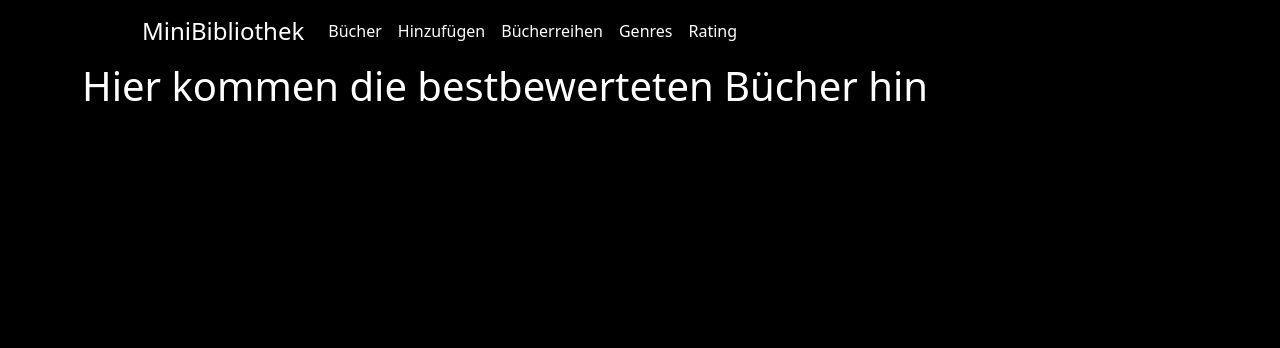
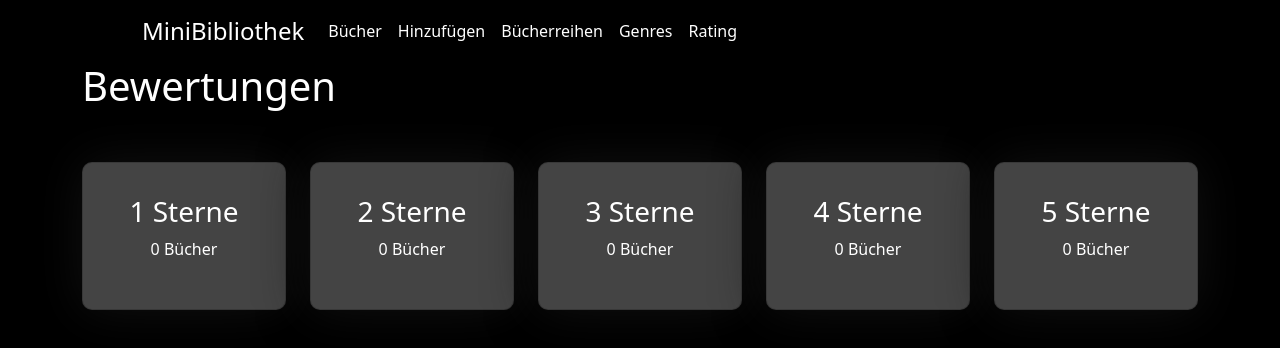
Before and after one commit to bingesam/Abschlussprojekt, a SvelteKit app in the folder bibliothek/: page /rating in a window 1280 px wide. Shown: the top 348 px of the page. Built offline with nearby package versions, Linux system fonts and the light colour scheme; no server answers; the database is empty.

Commit message:
star rating final

```diff
--- a/bibliothek/src/routes/rating/+page.server.js
+++ b/bibliothek/src/routes/rating/+page.server.js
@@ -0,0 +1,14 @@
+import db from '$lib/db.js';
+
+export async function load() {
+  const books = await db.getBooks();
+
+  const ratingCounts = [1, 2, 3, 4, 5].map((stars) => {
+    const count = books.filter((b) => b.rating === stars).length;
+    return { stars, count };
+  });
+
+  return {
+    ratings: ratingCounts
+  };
+}
--- a/bibliothek/src/routes/rating/+page.svelte
+++ b/bibliothek/src/routes/rating/+page.svelte
@@ -1 +1,37 @@
-<h1>Hier kommen die bestbewerteten Bücher hin</h1>
+<script>
+  const { data } = $props();
+</script>
+
+<h1>Bewertungen</h1>
+
+<div class="grid">
+  {#each data.ratings as rating}
+    <a class="card" href={`/rating/${rating.stars}`}>
+      <h3>{rating.stars} Sterne</h3>
+      <p>{rating.count} Bücher</p>
+    </a>
+  {/each}
+</div>
+
+<style>
+  .grid {
+    display: grid;
+    grid-template-columns: repeat(auto-fit, minmax(200px, 1fr));
+    gap: 1.5rem;
+    margin-top: 2rem;
+  }
+
+  .card {
+    background-color: #444;
+    color: white;
+    padding: 2rem;
+    border-radius: 10px;
+    text-align: center;
+    text-decoration: none;
+    transition: transform 0.2s;
+  }
+
+  .card:hover {
+    transform: scale(1.05);
+  }
+</style>
--- /dev/null
+++ b/bibliothek/src/routes/rating/[stars]/+page.svelte
@@ -0,0 +1,72 @@
+<script>
+  const { data } = $props();
+</script>
+
+<h1>Bücher mit {data.stars} Sternen</h1>
+
+{#if data.books.length === 0}
+  <p>Keine Bücher mit dieser Bewertung.</p>
+{:else}
+  <div class="grid">
+    {#each data.books as book}
+      <div class="book-card">
+        <h3>{book.title}</h3>
+        <p>von {book.author}</p>
+      </div>
+    {/each}
+  </div>
+{/if}
+
+<div class="text-center mt-5">
+  <a href="/rating" class="btn btn-outline-light">Zurück zur Übersicht</a>
+</div>
+
+<style>
+  h1 {
+    text-align: center;
+    margin-bottom: 2rem;
+    color: white;
+  }
+
+  .grid {
+    display: grid;
+    grid-template-columns: repeat(auto-fit, minmax(280px, 1fr));
+    gap: 2rem;
+    padding: 0 1rem;
+    max-width: 1200px;
+    margin: 0 auto;
+  }
+
+  .book-card {
+    background-color: #222;
+    padding: 2rem;
+    border-radius: 12px;
+    color: white;
+    box-shadow: 0 4px 15px rgba(0,0,0,0.3);
+    transition: transform 0.2s, box-shadow 0.3s;
+    display: flex;
+    flex-direction: column;
+    justify-content: center;
+    align-items: center;
+    text-align: center;
+  }
+
+  .book-card:hover {
+    transform: scale(1.02);
+    box-shadow: 0 6px 20px rgba(0,0,0,0.4);
+  }
+
+  .book-card h3 {
+    margin: 0 0 0.5rem;
+    font-size: 1.2rem;
+  }
+
+  .book-card p {
+    margin: 0;
+    font-size: 0.95rem;
+    color: #ccc;
+  }
+  .btn-outline-light:hover {
+    background-color: darkgreen;
+  }
+</style>
--- a/bibliothek/static/styles.css
+++ b/bibliothek/static/styles.css
@@ -6,6 +6,8 @@ body {
     margin: 0;
     /* Remove default margin */
     /* Optional: Set a default font */
+    padding-bottom: 4rem;
+
 }
 
 .bg-black {
@@ -29,7 +31,7 @@ body {
     transition: color 0.3s ease;
 }
 
-.navbar-brand:hover{
+.navbar-brand:hover {
     color: seagreen;
 }
 
```
Also changed, not shown: bibliothek/src/routes/rating/[stars]/+page.server.js (added, +12 -0 lines), bibliothek/src/lib/db.js.
